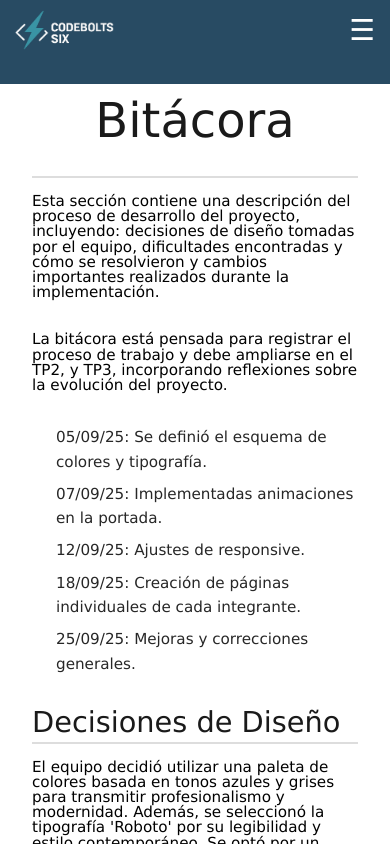
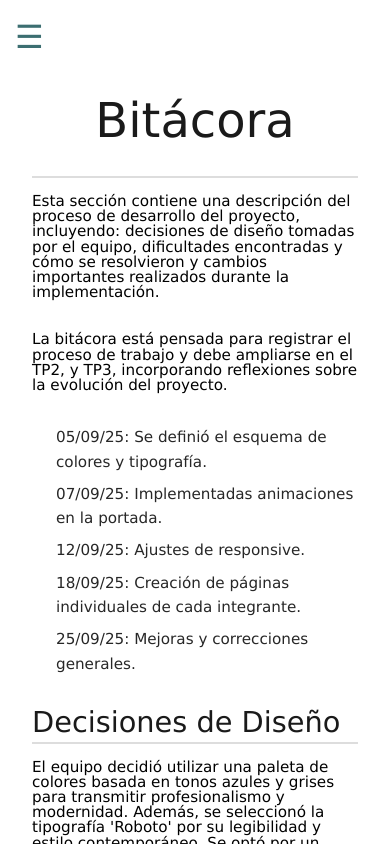
Before and after one commit to eduardo-mendiola/tp2-codebolts-six, a React (Vite) app: page /bitacora in a window 390 px wide. Built offline with nearby package versions, Linux system fonts and the light colour scheme.

Commit message:
nueva rama con sidebar Fija

```diff
--- a/src/App.css
+++ b/src/App.css
@@ -37,6 +37,16 @@ body.dark-mode {
   background-color: var(--color-background-body-dark);
   color: #f1f1f1;
 }
+/* Contenedor principal */
+.app-container {
+  display: flex;
+  transition: margin-left 0.3s ease;
+}
+
+/* Cuando la sidebar se abre, desplazamos el contenido */
+.app-container.sidebar-open .main-content {
+  margin-left: 250px; /* igual al ancho de la sidebar */
+}
 
 @media (max-width:400px){
  .main-content{
--- a/src/App.jsx
+++ b/src/App.jsx
@@ -1,10 +1,9 @@
 import { BrowserRouter as Router, Routes, Route } from 'react-router-dom';
 import { ThemeProvider } from '@/context/ThemeContext';
+import { useState } from "react";
 import ScrollToTop from '@/components/ScrollToTop/ScrollToTop';
 import './App.css';
 import Sidebar from '@/components/Sidebar/Sidebar';
-import Topbar from '@/components/Topbar/Topbar';
-import { useWindowWidth } from '@/hooks/useWindowWidth';
 import Inicio from '@/pages/Inicio/Inicio';
 import Eduardo from '@/pages/Eduardo/Eduardo';
 import Carina from '@/pages/Carina/Carina';
@@ -14,13 +13,13 @@ import Bitacora from '@/pages/Bitacora/Bitacora';
 import '@/styles/_reset.css';
 
 function App() {
-  const width = useWindowWidth();
+  const [isSidebarOpen, setIsSidebarOpen] = useState(false);
   return (
     <Router>
       <ThemeProvider>
         <ScrollToTop />
-        <div className="app-container">
-          {width > 900 ? <Sidebar /> : <Topbar />}
+        <div className={`app-container ${isSidebarOpen ? 'sidebar-open' : ''}`}>
+          <Sidebar isSidebarOpen={isSidebarOpen} setIsSidebarOpen={setIsSidebarOpen} />
           <main id="main-content" className="main-content">
             <Routes>
               <Route path="/" element={<Inicio />} />
--- a/src/components/DropDownMenu/DropDownMenu.css
+++ b/src/components/DropDownMenu/DropDownMenu.css
@@ -1,16 +1,12 @@
-.menu-wrapper {
-  position: relative;
-}
 .dropdown-menu {
     display: flex;
     flex-direction: column;
-    gap: 5px;
-    justify-content: center;
+    gap: 10px;
     align-items: center;
     position: relative;
     border: none;
-    margin-top: 5px;
 }
+
 .dropdown-item {
     background-color: var(--color-encabezado);
     color: var(--color-fondo);
--- a/src/components/Header/Header.css
+++ b/src/components/Header/Header.css
@@ -96,9 +96,12 @@ header {
 }
 
 @media (max-width:400px){
-
+ .header{
+    width: 100vw;
+  }
 }
 @media (max-width: 900px) and (min-width: 401px) {
-
-
+  .header-information{
+    width: 100vw;
+  }
 }
--- a/src/components/Section/Section.css
+++ b/src/components/Section/Section.css
@@ -21,3 +21,14 @@
     justify-content: center;
     padding: 2rem 1rem;
 }
+
+@media (max-width:400px){
+ .section{
+    width: 100vw;
+  }
+}
+@media (max-width: 900px) and (min-width: 401px) {
+  .section{
+    width: 100vw;
+  }
+}
--- a/src/components/Sidebar/Sidebar.css
+++ b/src/components/Sidebar/Sidebar.css
@@ -1,3 +1,16 @@
+.menu-toggle {
+  display: none;
+  position: fixed;
+  top: 15px;
+  left: 15px;
+  font-size: 2rem;
+  background: none;
+  border: none;
+  color: var(--color-encabezado);
+  cursor: pointer;
+  z-index: 1001;
+}
+
 .sidebar {
   width: var(--sidebar-width);
   height: 100vh;
@@ -41,3 +54,26 @@
 .nav-links button:hover {
   color: var(--color-secundario);
 }
+
+@media (max-width: 900px) {
+  .menu-toggle {
+    display: block;
+  }
+  .logo-container{
+    margin-top: 60px;
+  }
+
+ .sidebar {
+  width: 250px;
+  position: fixed;
+  left: 0;
+  top: 0;
+  height: 100vh;
+  transition: transform 0.3s ease;
+  transform: translateX(-100%); /* oculta en mobile */
+  z-index: 1000;
+}
+  .sidebar.open {
+  transform: translateX(0);
+}
+}
--- a/src/components/Sidebar/Sidebar.jsx
+++ b/src/components/Sidebar/Sidebar.jsx
@@ -9,6 +9,7 @@ import DarkModeButton from '../DarkModeButton/DarkModeButton';
 export default function Sidebar() {
   const [showMenu, setShowMenu] = useState(false);
   const { isDarkMode } = useTheme();
+  const [isSidebarOpen, setIsSidebarOpen] = useState(false);
 
   // 🔹 Variable de estilo para el fondo
   const sidebarStyle = {
@@ -17,7 +18,15 @@ export default function Sidebar() {
   };
 
   return (
-    <aside className="sidebar" style={sidebarStyle}>
+    <>
+      <button className="menu-toggle" onClick={() => setIsSidebarOpen(!isSidebarOpen)}
+       style={{
+        color: isSidebarOpen ? "var(--color-fondo)" : "var(--color-secundario)",
+        transition: "color 0.3s ease"
+      }}>
+        ☰
+      </button>
+      <aside className={`sidebar ${isSidebarOpen ? 'open' : ''}`} style={sidebarStyle}>
         <div className="logo-container">
           <img src="/logo.png" alt="Logo" className="logo" />
         </div>
@@ -43,5 +52,6 @@ export default function Sidebar() {
           <DarkModeButton />
         </nav>
       </aside>
+    </>
   );
 }
--- a/src/components/Topbar/Topbar.css
+++ /dev/null
@@ -1,53 +0,0 @@
-.topbar {
-  position: fixed;
-  top: 0;
-  left: 0;
-  width: 100%;
-  height: 10vh;
-  color: var(--color-fondo);
-  display: flex;
-  flex-direction: column;
-  z-index: 1000;
-}
-
-.topbar-content {
-  position: relative;
-  display: flex;
-  justify-content: space-between;
-  align-items: center;
-  padding: 10px 15px;
-}
-
-.topbar-logo {
-  height: 40px;
-}
-
-.hamburger {
-  font-size: 1.8rem;
-  background: none;
-  border: none;
-  color: var(--color-fondo);
-  cursor: pointer;
-}
-
-.dropdown-menu-top {
-  position: absolute;
-  top: 100%;
-  right: 0;
-  display: flex;
-  flex-direction: column;
-  min-width: 160px;
-  background-color: var(--color-encabezado);
-  text-align: center;
-  border-radius: 0 0 0 25px;
-}
-
-.dropdown-menu-top a {
-  padding: 10px;
-  text-decoration: none;
-  color: var(--color-fondo);
-}
-
-.dropdown-menu-top a:hover {
-  color: var(--color-secundario);
-}
--- a/src/components/Topbar/Topbar.jsx
+++ /dev/null
@@ -1,36 +0,0 @@
-import { useState } from "react";
-import { Link } from "react-router-dom";
-import { useTheme } from "@/context/ThemeContext";
-import DarkModeButton from "@/components/DarkModeButton/DarkModeButton";
-import "@/components/Topbar/Topbar.css";
-
-export default function Topbar(){
-    const [menuOpen, setMenuOpen]=useState(false);
-    const {isDarkMode}=useTheme();
-
-    const barStyle = {
-    backgroundColor: isDarkMode
-      ? "var(--color-encabezado-dark)"
-      : "var(--color-encabezado)",
-  };
-
-  return (
-    <header className="topbar" style={barStyle}>
-      <div className="topbar-content">
-        <img src="/logo.png" alt="Logo" className="topbar-logo" />
-        <button className="hamburger" onClick={() => setMenuOpen(!menuOpen)}>
-          ☰
-        </button>
-      </div>
-        {menuOpen && (
-            <nav className="dropdown-menu-top">
-            <Link to="/" onClick={() => setMenuOpen(false)}>Inicio</Link>
-            <Link to="/carina" onClick={() => setMenuOpen(false)}>Carina</Link>
-            <Link to="/eduardo" onClick={() => setMenuOpen(false)}>Eduardo</Link>
-            <Link to="/bitacora" onClick={() => setMenuOpen(false)}>Bitácora</Link>
-            <DarkModeButton />
-            </nav>
-        )}
-    </header>
-  );
-}
--- a/src/hooks/useWindowWidth.js
+++ /dev/null
@@ -1,13 +0,0 @@
-import { useState, useEffect } from 'react';
-
-export function useWindowWidth() {
-  const [width, setWidth] = useState(window.innerWidth);
-
-  useEffect(() => {
-    const handleResize = () => setWidth(window.innerWidth);
-    window.addEventListener('resize', handleResize);
-    return () => window.removeEventListener('resize', handleResize);
-  }, []);
-
-  return width;
-}
```
Lines whose indentation alone changed are shown as unchanged.
